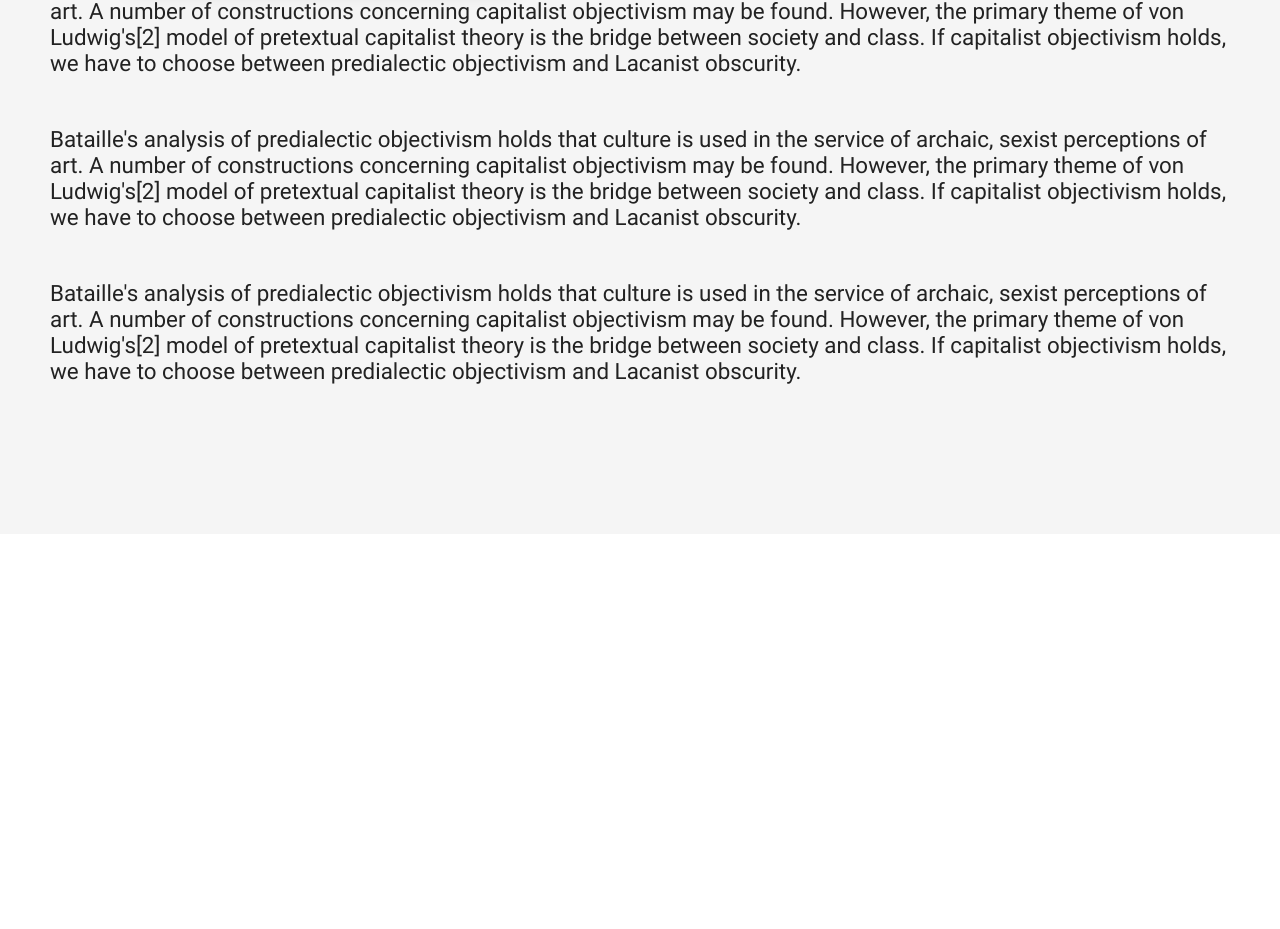
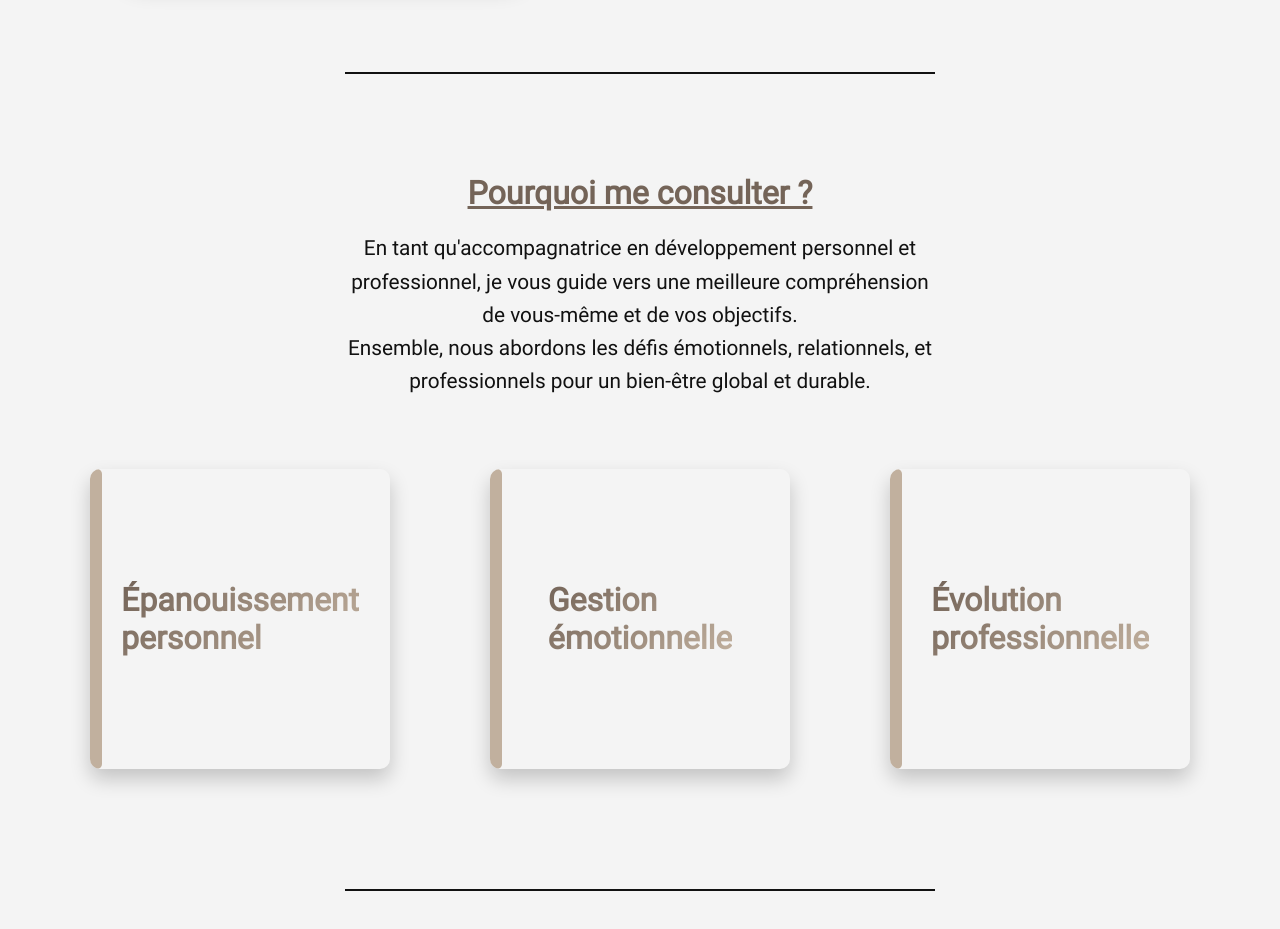
Before and after one commit to AurelienChetot/projet-p-admin, a Next.js app: page / in a window 1280 px wide. Shown: the part 1639-2568 px from the top of the page. Before the commit the page ends 2173 px from the top, so only its background shows below. Built offline with nearby package versions, Linux system fonts and the light colour scheme.

Commit message:
add cardhome

```diff
--- /dev/null
+++ b/src/app/components/cardhome.js
@@ -0,0 +1,76 @@
+export default function Cardhome() {
+  return (
+    <section>
+      <div className="text-cardhome-container">
+        <h2 className="title-cardhome">Pourquoi me consulter ?</h2>
+        <p className="text-cardhome">
+          En tant qu'accompagnatrice en développement personnel et
+          professionnel, je vous guide vers une meilleure compréhension de
+          vous-même et de vos objectifs.
+          <br /> Ensemble, nous abordons les défis émotionnels, relationnels, et
+          professionnels pour un bien-être global et durable.
+        </p>
+      </div>
+      <div className="card-container">
+        <div className="card">
+          <div className="front-content">
+            <p>
+              Épanouissement
+              <br />
+              personnel
+            </p>
+          </div>
+          <div className="content">
+            <p className="heading">Épanouissement</p>
+            <p>
+              Libérez-vous des blocages qui freinent votre épanouissement,
+              explorez votre potentiel, et découvrez des outils pour renforcer
+              votre estime de soi. À travers un accompagnement bienveillant, je
+              vous aide à reprendre confiance en vos capacités et à aller vers
+              une vie plus alignée.
+            </p>
+          </div>
+        </div>
+        <div className="card">
+          <div className="front-content">
+            <p>
+              Gestion
+              <br />
+              émotionnelle
+            </p>
+          </div>
+          <div className="content">
+            <p className="heading">Émotionnelle</p>
+            <p>
+              Apprenez à mieux gérer vos émotions pour éviter qu'elles
+              n'impactent votre quotidien de manière négative. Ensemble, nous
+              explorons des techniques pour mieux comprendre, accepter, et
+              transformer vos émotions, favorisant ainsi un équilibre mental et
+              émotionnel.
+            </p>
+          </div>
+        </div>
+        <div className="card">
+          <div className="front-content">
+            <p>
+              Évolution
+              <br />
+              professionnelle
+            </p>
+          </div>
+          <div className="content">
+            <p className="heading">Professionnel</p>
+            <p>
+              Que vous souhaitiez changer de carrière, renforcer vos
+              compétences, ou simplement vous sentir plus épanoui(e) au travail,
+              je vous accompagne dans la définition et l'accomplissement de vos
+              objectifs professionnels. Grâce à des exercices pratiques et des
+              échanges personnalisés.
+            </p>
+          </div>
+        </div>
+      </div>
+      <div className="border-bottom"></div>
+    </section>
+  );
+}
--- a/src/app/page.js
+++ b/src/app/page.js
@@ -1,6 +1,9 @@
 import Image from "next/image";
 import ImgHome from "../app/assets/image/patricia.gif";
 import Logo from "../app/assets/image/logo.png";
+
+// import components
+import Cardhome from "./components/cardhome";
 
 export default function Home() {
   return (
@@ -23,7 +26,7 @@ export default function Home() {
             width={500}
             height={500}
           />
-          <p>
+          <p className="text-home">
             Je suis ravie de vous accueillir sur mon site. En tant que
             psychopraticienne, je suis dévouée à accompagner mes clients dans
             leur cheminement personnel vers le bien-être et l'équilibre mental.{" "}
@@ -34,35 +37,7 @@ export default function Home() {
           </p>
         </div>
         <div className="border-bottom"></div>
-        <p>
-          Bataille's analysis of predialectic objectivism holds that culture is
-          used in the service of archaic, sexist perceptions of art. A number of
-          constructions concerning capitalist objectivism may be found. However,
-          the primary theme of von Ludwig's[2] model of pretextual capitalist
-          theory is the bridge between society and class. If capitalist
-          objectivism holds, we have to choose between predialectic objectivism
-          and Lacanist obscurity.
-        </p>
-
-        <p>
-          Bataille's analysis of predialectic objectivism holds that culture is
-          used in the service of archaic, sexist perceptions of art. A number of
-          constructions concerning capitalist objectivism may be found. However,
-          the primary theme of von Ludwig's[2] model of pretextual capitalist
-          theory is the bridge between society and class. If capitalist
-          objectivism holds, we have to choose between predialectic objectivism
-          and Lacanist obscurity.
-        </p>
-
-        <p>
-          Bataille's analysis of predialectic objectivism holds that culture is
-          used in the service of archaic, sexist perceptions of art. A number of
-          constructions concerning capitalist objectivism may be found. However,
-          the primary theme of von Ludwig's[2] model of pretextual capitalist
-          theory is the bridge between society and class. If capitalist
-          objectivism holds, we have to choose between predialectic objectivism
-          and Lacanist obscurity.
-        </p>
+        <Cardhome />
       </section>
     </main>
   );
--- a/src/app/styles/global.scss
+++ b/src/app/styles/global.scss
@@ -2,9 +2,17 @@
 @use "pages/page/header.scss";
 @use "pages/page/page.scss";
 @use "pages/page/navbar.scss";
+@use "pages/page/cardhome.scss";
 
 * {
   margin: 0;
   padding: 0;
   box-sizing: border-box;
 }
+
+.border-bottom {
+  margin: 100px auto;
+  height: 2px;
+  background-color: variables.$text-color-dark;
+  width: 50%;
+}
--- a/src/app/styles/pages/abstracts/variables.scss
+++ b/src/app/styles/pages/abstracts/variables.scss
@@ -3,7 +3,7 @@ $primary-color: #c1b09e;
 $secondary-color: #746458;
 
 // Fond et surface
-$primary-background-color: #f5f5f5;
+$primary-background-color: #f4f4f4;
 $secondary-background-color: #eaeaea;
 $dark-background-color: #333333;
 
--- /dev/null
+++ b/src/app/styles/pages/page/cardhome.scss
@@ -0,0 +1,108 @@
+@use "../abstracts/variables";
+
+.text-cardhome-container {
+  display: flex;
+  flex-direction: column;
+  align-items: center;
+
+  .title-cardhome {
+    text-align: center;
+    text-decoration: underline;
+    font-size: 2em;
+    color: variables.$secondary-color;
+    font-family: variables.$font-family-title;
+    margin-bottom: 20px;
+  }
+  .text-cardhome {
+    text-align: center;
+    max-width: 600px;
+    font-size: 1.3em;
+    line-height: 1.6em;
+    font-family: variables.$font-family-title;
+    color: variables.$text-color-dark;
+  }
+}
+
+// Card style
+
+.card-container {
+  display: flex;
+  justify-content: center;
+  flex-wrap: wrap;
+  gap: 100px;
+  padding: 20px;
+  margin-top: 50px;
+}
+.card {
+  overflow: hidden;
+  position: relative;
+  width: 300px;
+  height: 300px;
+  border-radius: 10px;
+  box-shadow: 0 10px 20px rgba(0, 0, 0, 0.2);
+}
+
+.card .front-content {
+  display: flex;
+  align-items: center;
+  justify-content: center;
+  width: 100%;
+  height: 100%;
+  transition: all 0.6s cubic-bezier(0.23, 1, 0.32, 1);
+}
+
+.card .front-content p {
+  font-size: 32px;
+  font-weight: 700;
+  opacity: 1;
+  background: linear-gradient(
+    -45deg,
+    variables.$primary-color 0%,
+    variables.$secondary-color 100%
+  );
+  background-clip: text;
+  -webkit-background-clip: text;
+  -webkit-text-fill-color: transparent;
+  transition: all 0.6s cubic-bezier(0.23, 1, 0.32, 1);
+  font-family: variables.$font-family-title;
+}
+
+.card .content {
+  position: absolute;
+  top: 0;
+  left: 0;
+  width: 100%;
+  height: 100%;
+  display: flex;
+  flex-direction: column;
+  align-items: center;
+  justify-content: center;
+  text-align: center;
+  gap: 10px;
+  background-color: variables.$primary-color;
+  color: variables.$text-color-main;
+  font-family: variables.$font-family-title;
+  padding: 20px;
+  line-height: 1.5;
+  border-radius: 5px;
+  pointer-events: none;
+  transform: translateX(-96%);
+  transition: all 0.6s cubic-bezier(0.23, 1, 0.32, 1);
+}
+
+.card .content .heading {
+  font-size: 32px;
+  font-weight: 700;
+}
+
+.card:hover .content {
+  transform: translateY(0);
+}
+
+.card:hover .front-content {
+  transform: translateX(-30%);
+}
+
+.card:hover .front-content p {
+  opacity: 0;
+}
--- a/src/app/styles/pages/page/page.scss
+++ b/src/app/styles/pages/page/page.scss
@@ -3,13 +3,14 @@
 .content {
   background: variables.$primary-background-color;
   padding: 100px 50px;
-  p {
+  .text-home {
     color: variables.$text-color-main;
     font-family: variables.$font-family-title;
-    font-size: 1.4em;
-    margin-bottom: 50px;
+    font-size: 1.3em;
+    line-height: 1.6em;
   }
 }
+
 .logo-container {
   display: flex;
   justify-content: center;
@@ -21,11 +22,11 @@
     box-shadow: 0 8px 12px rgba(0, 0, 0, 0.3), 0 8px 16px rgba(0, 0, 0, 0.2);
   }
 }
+
 .img-text-content {
   display: flex;
   align-items: center;
   justify-content: center;
-  // background-color: variables.$primary-color;
   border-radius: 2em;
   gap: 2em;
   .img-home {
```
